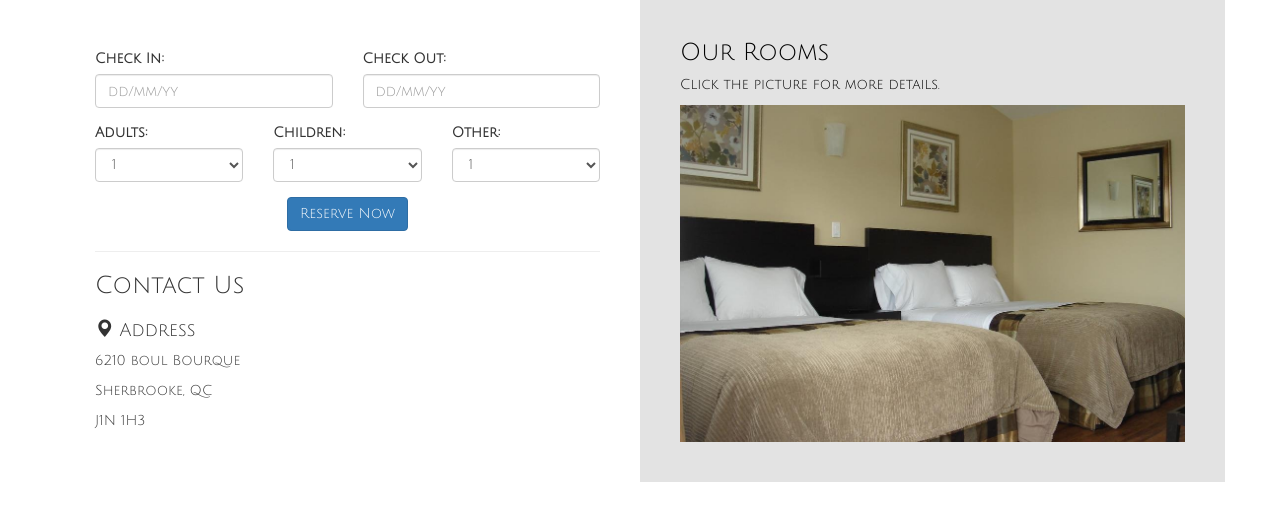
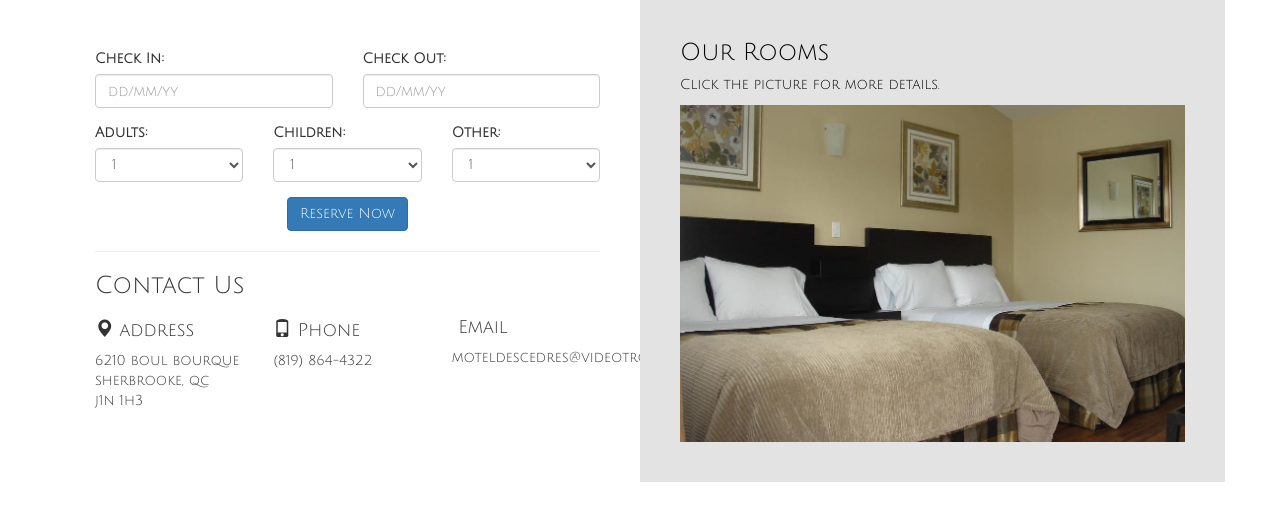
Before and after one commit to wangguanzhou/moteldescedres-old, a Django app: template templates/homepage.html in a window 1280 px wide. Shown: the part 85-606 px from the top of the page. Run offline with Django 3.2, Linux system fonts and the light colour scheme; the template is opened without the code that fills it, so the values that code supplies are empty; some libraries are stand-ins or nearby versions.

Commit message:
adding contacts

```diff
--- a/templates/homepage.html
+++ b/templates/homepage.html
@@ -53,13 +53,25 @@
             <h3 class="">Contact Us</h3>
             <div class="row">
                 <div class="col-sm-4">
-                    <h4 class=""><span class="glyphicon glyphicon-map-marker"></span> Address</h4>
-                    <p>6210 boul Bourque</p>
-                    <p>Sherbrooke, QC</p>
-                    <p>J1N 1H3</p>
-                    </pre>
+                    <h4 class=""><span class="glyphicon glyphicon-map-marker"></span> address</h4>
+                    <address>
+                        6210 boul bourque<br>
+                        sherbrooke, qc<br>
+                        j1n 1h3
+                    </address>
                 </div>
-
+                <div class="col-sm-4">
+                    <h4 class=""><span class="glyphicon glyphicon-phone"></span> Phone</h4>
+                    <address>
+                        (819) 864-4322
+                    </address>
+                </div>
+                <div class="col-sm-4">
+                    <h4 class=""><span class="glyphicon glyphicon-email"></span> Email</h4>
+                    <address>
+                        moteldescedres@videotron.ca
+                    </address>
+                </div>
             </div>
         </div>
     </div>
```
